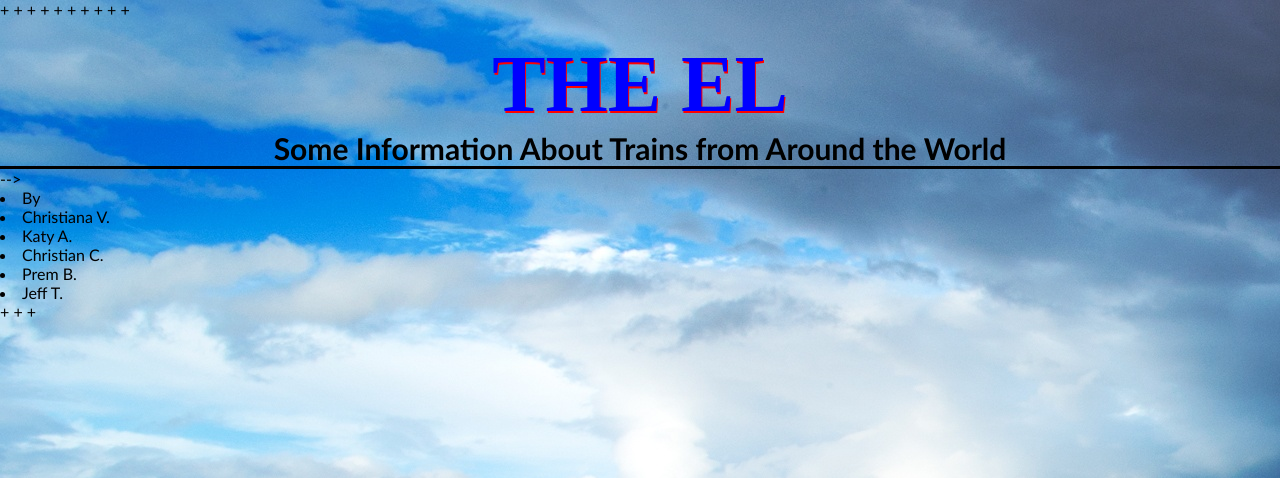
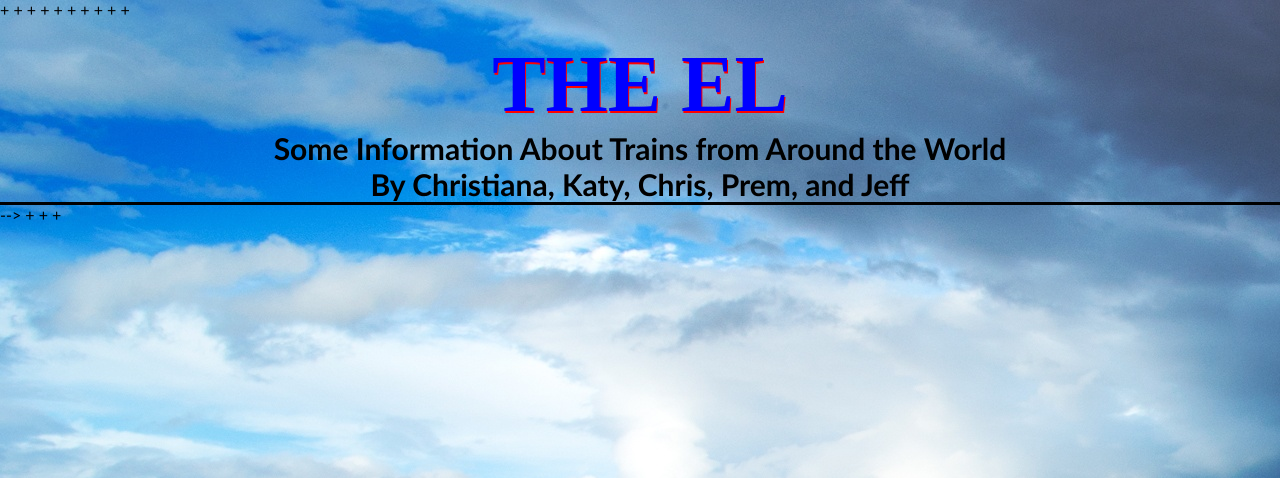
Before and after one commit to mcuringa/nyc-el, a Django app: page / in a window 1280 px wide. Shown: the top 478 px of the page. Run offline with Django 3.2, Linux system fonts and the light colour scheme.

Commit message:
Home page modified with authors

```diff
--- a/el/el/templates/home.html
+++ b/el/el/templates/home.html
@@ -16,6 +16,7 @@
 	 <header>
             <h1>THE EL</h1>
             <h2>Some Information About Trains from Around the World</h2>
+			<h2>By Christiana, Katy, Chris, Prem, and Jeff
      </header>
 
 
@@ -45,14 +46,7 @@
 <!-- Basketball Team = {{basketball}}
 (put in the key to display the variable) -->
 
- <bold>
-	<li>By</li>
-    <li>Christiana V.</li>
- 	  <li>Katy A.</li>
- 	  <li>Christian C.</li>
- 	  <li>Prem B.</li>
- 	  <li>Jeff T.</li>
- </bold>
+
 
 
 
```
